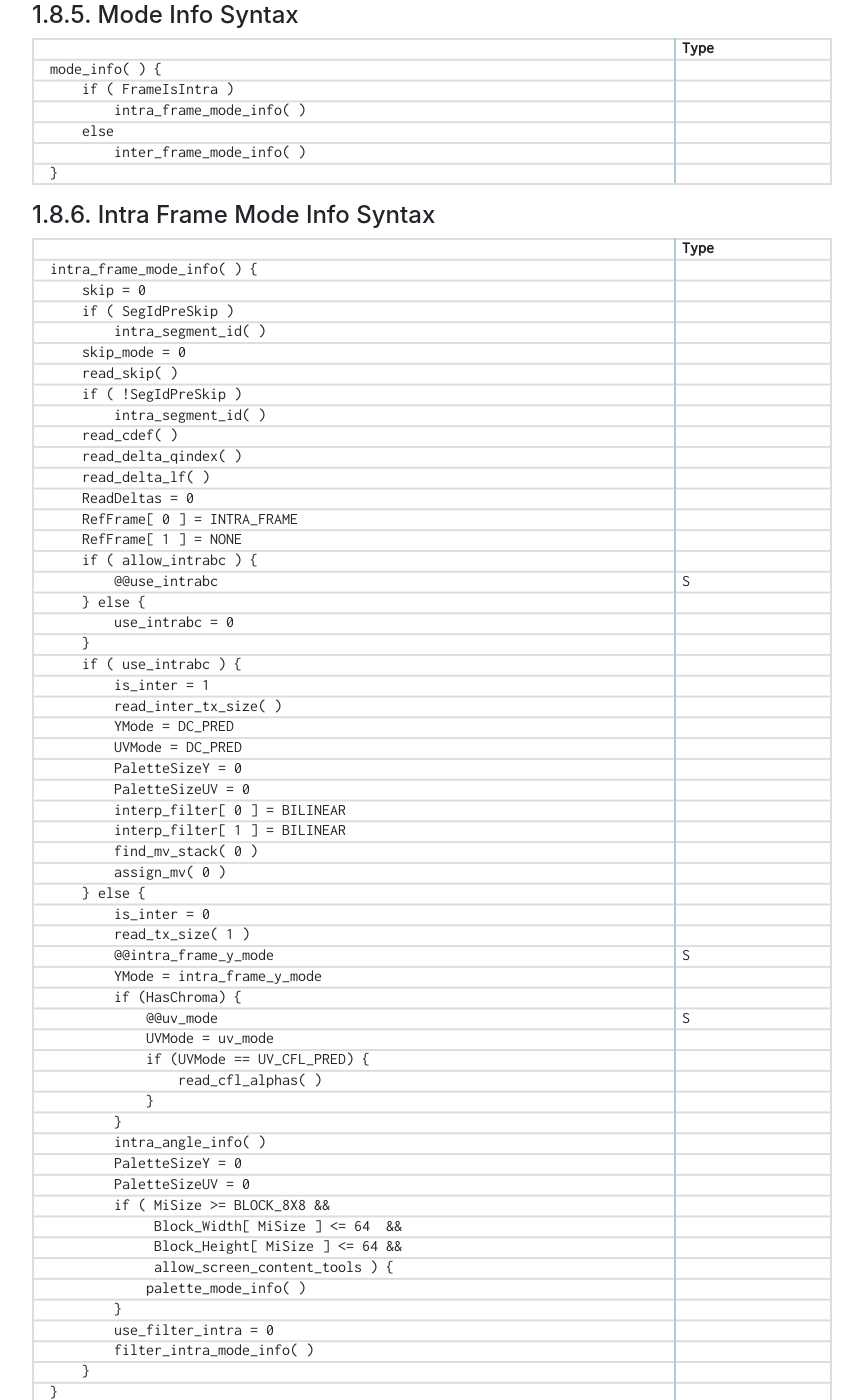
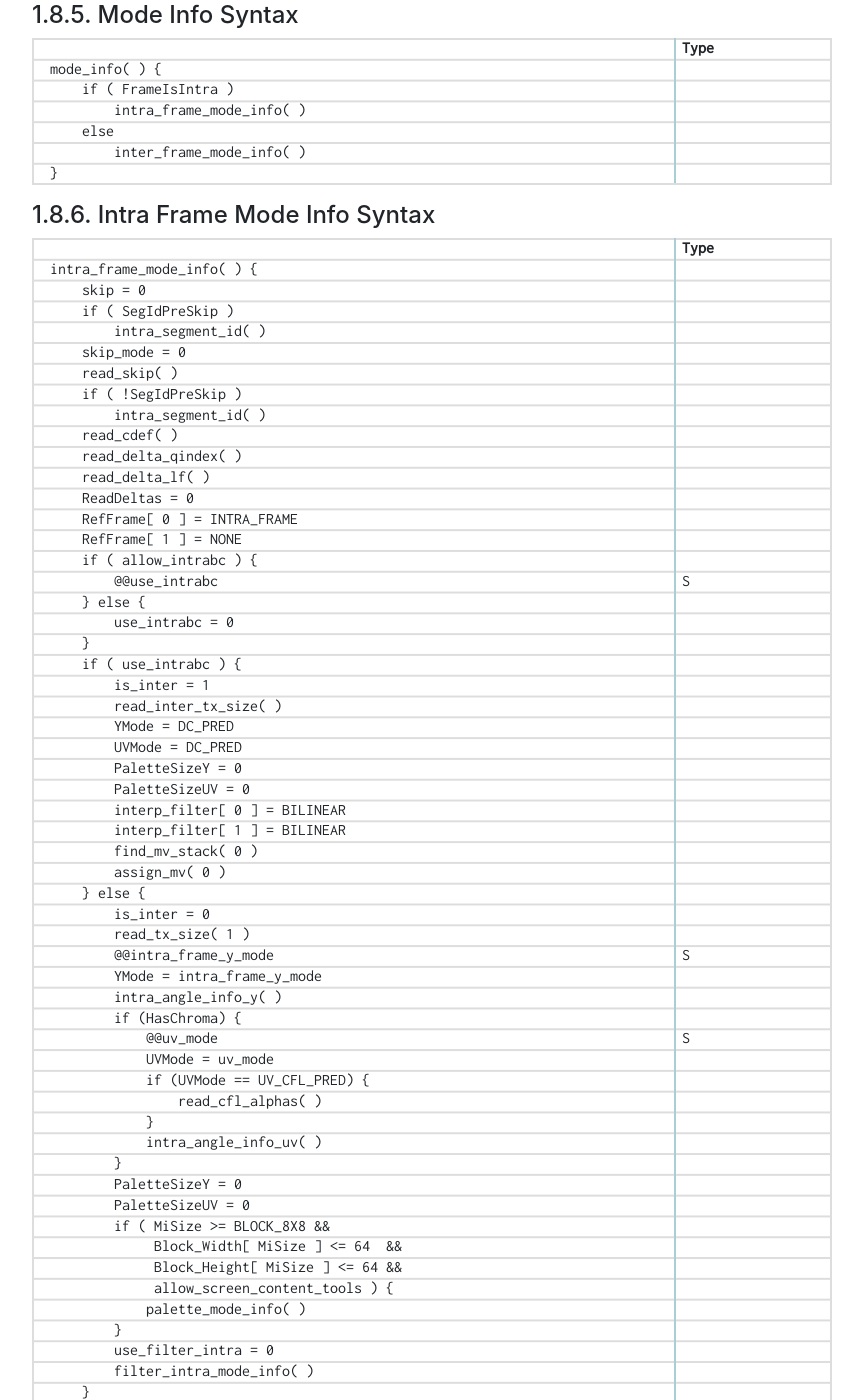
Before and after one commit to AOMediaCodec/av1-spec, a Jekyll site: the page built from 06.bitstream.syntax.md, in a window 1280 px wide and 1400 px high, scrolled down 30779 px. Shown: the whole window, without its empty margins (53-916 px from the left). Built offline with Jekyll 4.4.1, drawn with Linux system fonts in a browser that asks for light colours; nearby versions of some CDN libraries; our own code applies the rules of GitHub Pages for plain Markdown files; some of the changed text lies outside the part shown.

Commit message:
[ext_intra] Move Y angle delta in bitstream

```diff
--- a/06.bitstream.syntax.md
+++ b/06.bitstream.syntax.md
@@ -1661,14 +1661,15 @@ intra_frame_mode_info( ) {
         read_tx_size( 1 )
         @@intra_frame_y_mode                                                   S
         YMode = intra_frame_y_mode
+        intra_angle_info_y( )
         if (HasChroma) {
             @@uv_mode                                                          S
             UVMode = uv_mode
             if (UVMode == UV_CFL_PRED) {
                 read_cfl_alphas( )
             }
-        }
-        intra_angle_info( )
+            intra_angle_info_uv( )
+        }
         PaletteSizeY = 0
         PaletteSizeUV = 0
         if ( MiSize >= BLOCK_8X8 &&
@@ -2103,14 +2104,15 @@ intra_block_mode_info( ) {
     RefFrame[ 1 ] = NONE
     @@y_mode                                                                   S
     YMode = y_mode
+    intra_angle_info_y( )
     if (HasChroma) {
         @@uv_mode                                                              S
         UVMode = uv_mode
         if (UVMode == UV_CFL_PRED) {
             read_cfl_alphas( )
         }
-    }
-    intra_angle_info( )
+        intra_angle_info_uv( )
+    }
     PaletteSizeY = 0
     PaletteSizeUV = 0
     if ( MiSize >= BLOCK_8X8 &&
@@ -3243,15 +3245,27 @@ get_scan( plane, txSz ) {
 ~~~~~
 {:.syntax }
 
-#### Intra Angle Info Syntax
-
-~~~~~
-intra_angle_info( ) {
+#### Intra Angle Info Luma Syntax
+
+~~~~~
+intra_angle_info_y( ) {
+    AngleDeltaY = 0
     if ( MiSize >= BLOCK_8X8 ) {
         if ( is_directional_mode( YMode ) ) {
             @@angle_delta_y                                                    S
             AngleDeltaY = angle_delta_y - MAX_ANGLE_DELTA
         }
+    }
+}
+~~~~~
+{:.syntax }
+
+#### Intra Angle Info Chroma Syntax
+
+~~~~~
+intra_angle_info_uv( ) {
+    AngleDeltaUV = 0
+    if ( MiSize >= BLOCK_8X8 ) {
         if ( is_directional_mode( UVMode ) ) {
             @@angle_delta_uv                                                   S
             AngleDeltaUV = angle_delta_uv - MAX_ANGLE_DELTA
```
